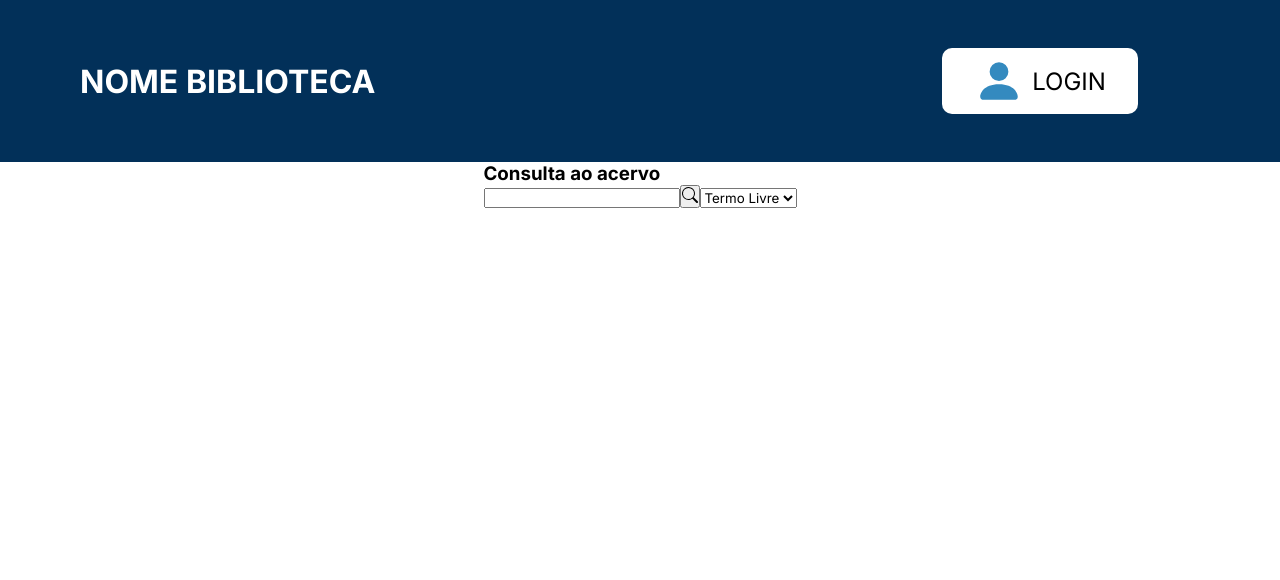
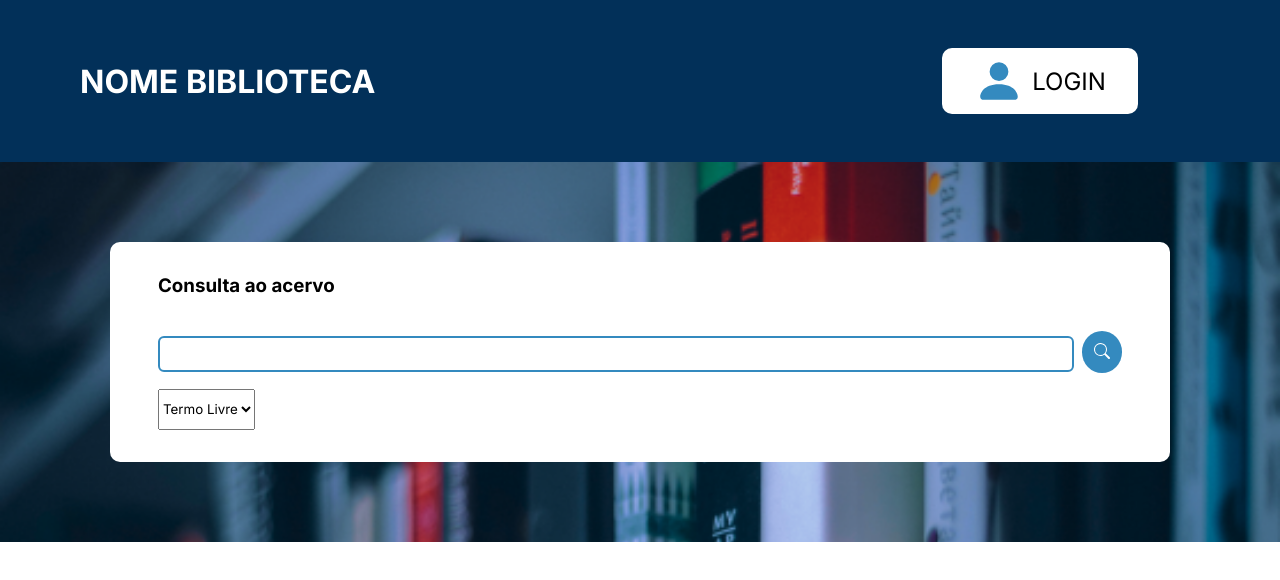
Before and after one commit to ViniRech/sistema-biblioteca-vue, a Vue app: page / in a window 1280 px wide. Shown: the top 580 px of the page. Built offline with nearby package versions, Linux system fonts and the light colour scheme.

Commit message:
página principal

```diff
--- a/src/App.vue
+++ b/src/App.vue
@@ -9,15 +9,19 @@ const searchType = ref(['Termo Livre', 'Título', 'Autor', 'Série', 'Gênero',
 <template>
 
   <Header />
-  <main>
-    <section>
+  <main class="box-collection">
+    <section class="box-consultation">
       <h3>Consulta ao acervo</h3>
+
+      <div>
         <input type="text" name="search" id="search">
         <button>
           <svg xmlns="http://www.w3.org/2000/svg" width="16" height="16" fill="currentColor" class="bi bi-search" viewBox="0 0 16 16">
             <path d="M11.742 10.344a6.5 6.5 0 1 0-1.397 1.398h-.001q.044.06.098.115l3.85 3.85a1 1 0 0 0 1.415-1.414l-3.85-3.85a1 1 0 0 0-.115-.1zM12 6.5a5.5 5.5 0 1 1-11 0 5.5 5.5 0 0 1 11 0"/>
           </svg>
         </button>
+      </div>
+
       <select name="searchType" id="searchType">
         <option v-for="(type, index) in searchType" :key="index" :value="index">{{ type }}</option>
       </select>
@@ -28,9 +32,45 @@ const searchType = ref(['Termo Livre', 'Título', 'Autor', 'Série', 'Gênero',
 
 <style scoped>
 
-  main {
+  .box-collection {
     display: grid;
     justify-content: center;
     align-items: center;
+    background-image: url(./img/books.png);
+    background-size: cover;
+    padding: 5rem 4rem;
+  }
+
+  .box-consultation {
+    display: grid;
+    grid-template-rows: 1fr 1fr 1fr;
+    row-gap: 1rem;
+    justify-items: start;
+    background-color: var(--vt-c-white);
+    padding: 2rem 3rem;
+    min-width: 70vw;
+    border: none;
+    border-radius: 10px;
+  }
+
+  .box-consultation div input {
+    padding: .5rem;
+    border: 2px solid var(--vt-c-black);
+    border-radius: 6px;
+    width: 70vw;
+  }
+
+  .box-consultation div input {
+    border-color: var(--vt-c-light-blue);
+  }
+
+  .box-consultation div button {
+    padding: .7rem;
+    border: none;
+    border-radius: 50%;
+    background-color: var(--vt-c-light-blue);
+    color: var(--vt-c-white);
+    width: 2.5rem;
+    margin-left: .5rem;
   }
 </style>
```
Also changed, not shown: src/img/books.png (added). Lines whose indentation alone changed are shown as unchanged.
